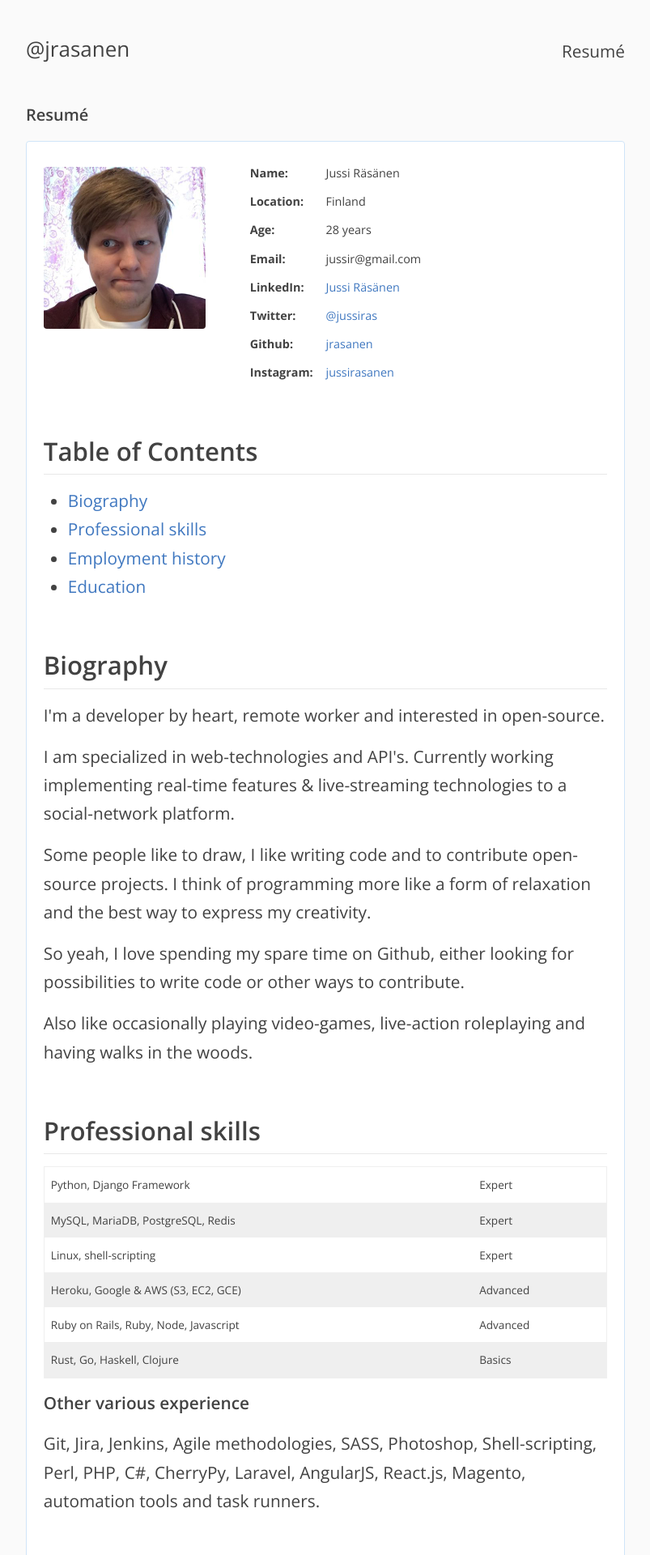
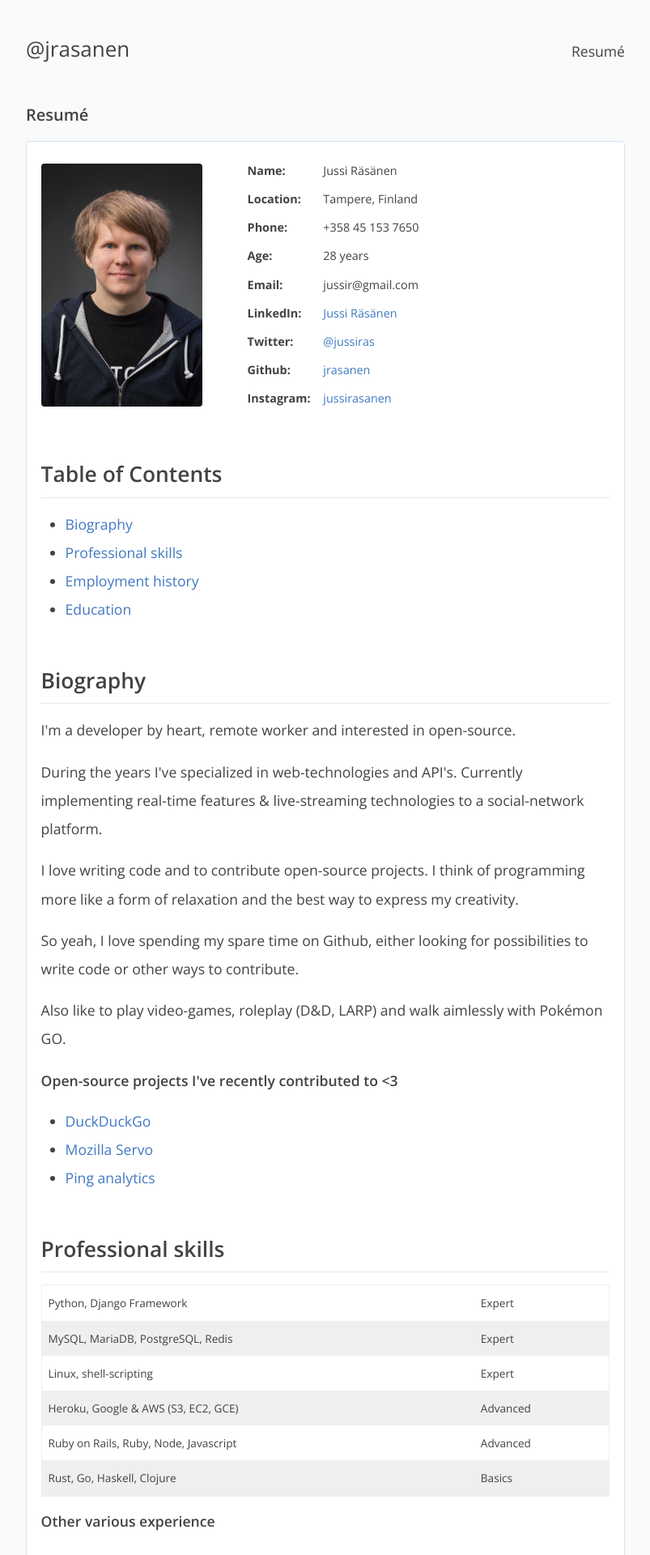
Before and after one commit to jrasanen/jrasanen.github.io, a Jekyll site: the page built from resume.html, in a window 1280 px wide. Shown: the top 1920 px of the page at 81% size, without its empty margins (238-1041 px from the left). Built offline with Jekyll 4.4.1, drawn with Linux system fonts in a browser that asks for light colours; some of the changed text lies outside the part shown.

Commit message:
Added pic

```diff
--- a/_sass/_layout.scss
+++ b/_sass/_layout.scss
@@ -28,7 +28,7 @@ body {
 }
 
 .wrapper {
-  font-size: 1.3rem;
+  font-size: 1.1rem;
   line-height: 2.2rem;
   .home {
     border: 1px solid #D0E5F8;
@@ -414,3 +414,25 @@ body {
         }
     }
 }
+
+
+
+@media print {
+  body {
+    background: #fff;
+  }
+  .site-header {
+    margin-top: 0 !important;
+  }
+  .wrapper {
+    max-width: 100% !important;
+  }
+  .wrapper .home {
+    border: 0 !important;
+    padding: 0 !important;
+    background: transparent;
+  }
+  .site-footer, .site-nav {
+    display: none !important;
+  }
+}
--- a/resume.html
+++ b/resume.html
@@ -8,7 +8,7 @@ title: Resumé
   <header>
 
     <div class="portrait">
-      <img src="/assets/1.jpg" alt="">
+      <img src="/assets/portfolio.jpg" alt="">
     </div>
 
     <div class="resume-col">
@@ -17,7 +17,10 @@ title: Resumé
           <strong>Name:</strong> Jussi Räsänen
         </li>
         <li>
-          <strong>Location:</strong> Finland
+          <strong>Location:</strong> Tampere, Finland
+        </li>
+        <li>
+          <strong>Phone:</strong> +358 45 153 7650
         </li>
         <li>
           <strong>Age:</strong> {{ site.time | date: '%Y' | minus:1988 }} years
@@ -66,21 +69,29 @@ title: Resumé
       I'm a developer by heart, remote worker and interested in open-source.
     </p>
     <p>
-      I am specialized in web-technologies and API's.
-      Currently working implementing real-time features &amp; live-streaming
+      During the years I've specialized in web-technologies and API's.
+      Currently implementing real-time features &amp; live-streaming
       technologies to a social-network platform.
     </p>
     <p>
-      Some people like to draw, I like writing code and to contribute open-source projects.
-      I think of programming more like a form of relaxation and the best way to express my creativity.
+      I love writing code and to contribute open-source projects.
+      I think of programming more like a form of relaxation
+      and the best way to express my creativity.
     </p>
     <p>
       So yeah, I love spending my spare time on Github, either looking for possibilities to write code or
       other ways to contribute.
     </p>
     <p>
-      Also like occasionally playing video-games, live-action roleplaying and having walks in the woods.
+      Also like to play video-games, roleplay (D&amp;D, LARP) and walk aimlessly with Pokémon GO.
     </p>
+
+    <h4>Open-source projects I've recently contributed to &lt;3</h4>
+    <ul>
+      <li><a href="https://github.com/duckduckgo/">DuckDuckGo</a></li>
+      <li><a href="https://github.com/servo/servo/">Mozilla Servo</a></li>
+      <li><a href="https://github.com/parkr/ping/">Ping analytics</a></li>
+    </ul>
   </div>
 
   <h2 id="skills">
@@ -277,10 +288,4 @@ title: Resumé
     <p>Graduated 2008</p>
   </div>
 
-  <div class="edu">
-    <h4>Junior high school</h4>
-    <em>Lappeenranta, Finland</em>
-    <p>Graduated 2005</p>
-  </div>
-
 </div>
```
Also changed, not shown: assets/portfolio.jpg (added).
